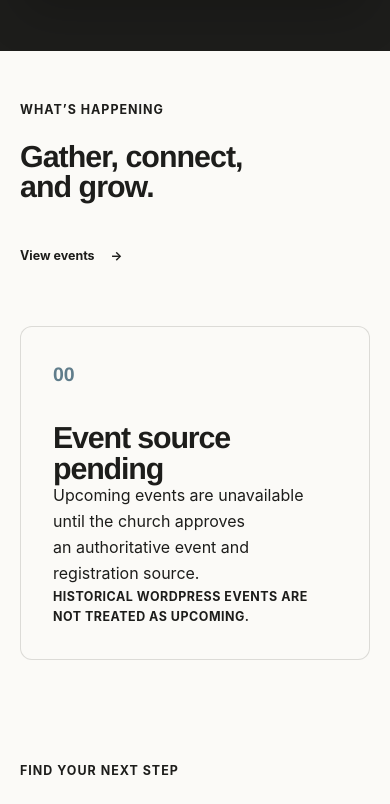
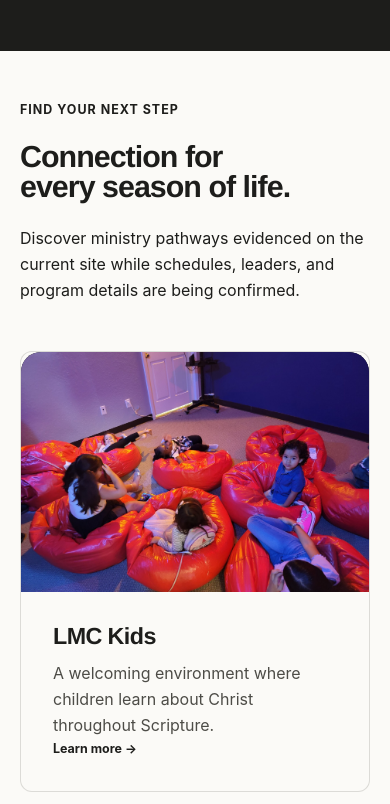
Before and after one commit to living-message-church/living-message-church, a Next.js app: page / in a window 390 px wide. Shown: the part 3023-3827 px from the top of the page. Built offline with nearby package versions, Linux system fonts and the light colour scheme.

Commit message:
Elevate homepage storytelling

```diff
--- a/src/components/sections/ministry-grid.tsx
+++ b/src/components/sections/ministry-grid.tsx
@@ -10,7 +10,7 @@ export function MinistryGrid() {
   return (
     <Section tone={content.tone} labelledBy="ministries-title">
       <div className="section-intro"><Eyebrow>{content.eyebrow}</Eyebrow><Heading id="ministries-title">{content.title}</Heading><p>{content.body}</p></div>
-      <div className="card-grid">
+      <div className="card-grid ministry-story-grid">
         {ministries.map((ministry) => (
           <Card key={ministry.id} className="ministry-card">
             <MediaFrame image={homePhotography.ministries[ministry.id]} label={`${ministry.name.value} photography`} ratio="landscape" tone="sage" sizes="(max-width: 48rem) 100vw, (max-width: 70rem) 50vw, (max-width: 100rem) 33vw, 34rem" />
--- a/src/components/sections/sunday-invitation.tsx
+++ b/src/components/sections/sunday-invitation.tsx
@@ -7,7 +7,7 @@ export function SundayInvitation() {
   const content = homeSections.invitation;
   const inPerson = serviceTimes.filter((service) => service.format === "in-person");
   return (
-    <Section tone={content.tone} labelledBy="invitation-title" containerClassName="invitation-grid">
+    <Section className="invitation-section" tone={content.tone} labelledBy="invitation-title" containerClassName="invitation-grid">
       <div><Eyebrow>{content.eyebrow}</Eyebrow><Heading id="invitation-title" size="page">{content.title}</Heading></div>
       <div className="invitation-details"><p className="lede">Sundays<br /><strong>{inPerson.map((service) => service.time).join(" & ")}</strong></p><p>{contactInformation.address.value.display}</p>{content.actions ? <ActionGroup actions={content.actions} /> : null}</div>
     </Section>
--- a/src/components/sections/upcoming-events.tsx
+++ b/src/components/sections/upcoming-events.tsx
@@ -6,6 +6,8 @@ import { Section } from "@/components/ui/section";
 import { Eyebrow, Heading } from "@/components/ui/typography";
 
 export function UpcomingEvents({ feed }: { feed: ContentFeedResult<ChurchEvent> }) {
+  if (feed.status === "unavailable" || feed.items.length === 0) return null;
+
   const content = homeSections.events;
   return (
     <Section tone={content.tone} labelledBy="events-title">
--- a/src/styles/globals.css
+++ b/src/styles/globals.css
@@ -164,11 +164,19 @@ button, input, textarea, select { font: inherit; }
 .card-grid { display: grid; grid-template-columns: repeat(3, 1fr); gap: var(--space-4); }
 .ministry-card { transition: background-color 160ms ease, border-color 160ms ease; }
 .ministry-card:hover { border-color: color-mix(in srgb, var(--color-ink) 26%, transparent); }
+.ministry-story-grid { grid-template-columns: repeat(2, minmax(0, 1fr)); gap: var(--space-5); }
+.ministry-story-grid .ministry-card:first-child { display: grid; grid-column: 1 / -1; grid-template-columns: minmax(0, 1.35fr) minmax(18rem, 0.65fr); }
+.ministry-story-grid .ministry-card:first-child .media-frame { border-radius: var(--radius-image) 0 0 var(--radius-image); aspect-ratio: 16 / 10; }
+.ministry-story-grid .ministry-card:first-child .card-copy { display: grid; align-content: center; padding: clamp(2rem, 4vw, 3.5rem); }
+.ministry-story-grid .ministry-card:first-child .card-copy p { max-width: 30ch; }
 .card-copy { padding: var(--space-4); }
 .card-copy h3 { margin: 0 0 0.75rem; font-family: var(--font-display); font-size: var(--step-2); font-weight: 700; letter-spacing: -0.025em; line-height: 1.08; }
 .card-copy p { max-width: 34ch; color: var(--color-ink-soft); }
 .card-copy a { font-size: var(--step--1); font-weight: 720; letter-spacing: 0; }
 .outreach-mark { font-family: var(--font-display); font-size: var(--step-4); font-weight: 740; letter-spacing: -0.045em; line-height: 0.84; }
+.invitation-section { display: flex; min-height: clamp(34rem, 48vw, 42rem); align-items: center; background-image: linear-gradient(90deg, rgb(18 19 17 / 0.93) 0%, rgb(18 19 17 / 0.78) 48%, rgb(18 19 17 / 0.5) 100%), url("/images/general/living-message-community-welcome.jpg"); background-position: center 46%; background-size: cover; }
+.invitation-section .container-shell { width: min(100% - (var(--gutter) * 2), var(--container-wide)); }
+.invitation-section .heading-page { max-width: 11ch; }
 .invitation-details .lede strong { color: var(--color-gold); }
 
 .page-hero { position: relative; isolation: isolate; overflow: hidden; border-top: 1px solid rgb(255 255 255 / 0.08); background: var(--color-ink); color: var(--color-paper-bright); padding-block: clamp(4rem, 7vw, 7rem); }
@@ -192,7 +200,7 @@ button, input, textarea, select { font: inherit; }
 .feed-meta { font-size: var(--step--1); font-weight: 750; letter-spacing: 0.04em; text-transform: uppercase; }
 .message-card-grid, .event-card-grid { display: grid; grid-template-columns: repeat(3, minmax(0, 1fr)); gap: var(--space-4); }
 .message-card h2, .event-card h2 { margin: 0; font-family: var(--font-display); font-size: var(--step-2); letter-spacing: -0.05em; line-height: 1; }
-.youtube-player { position: relative; overflow: hidden; width: 100%; border: 1px solid rgb(255 255 255 / 0.18); border-radius: var(--radius-image); aspect-ratio: 16 / 9; background: #080808; box-shadow: 0 1rem 3rem rgb(0 0 0 / 0.18); }
+.youtube-player { position: relative; overflow: hidden; width: 100%; border: 1px solid rgb(255 255 255 / 0.18); border-radius: var(--radius-image); aspect-ratio: 16 / 9; background: #080808; }
 .youtube-player iframe { position: absolute; width: 100%; height: 100%; border: 0; inset: 0; }
 .youtube-player-empty { display: grid; place-items: center; min-height: 18rem; padding: var(--space-5); color: rgb(255 255 255 / 0.72); text-align: center; }
 .message-library { display: grid; gap: var(--space-7); }
@@ -306,7 +314,6 @@ button, input, textarea, select { font: inherit; }
   .mobile-menu { display: block; }
   .hero-grid { grid-template-columns: minmax(0, 1fr) minmax(15rem, 17rem); gap: var(--space-5); }
   .card-grid { grid-template-columns: repeat(2, 1fr); }
-  .ministry-card:last-child { grid-column: 1 / -1; display: grid; grid-template-columns: 1fr 1fr; }
   .message-card-grid, .event-card-grid { grid-template-columns: repeat(2, minmax(0, 1fr)); }
   .message-library-grid { grid-template-columns: repeat(2, minmax(0, 1fr)); }
   .identity-layout { grid-template-columns: minmax(0, 1.15fr) minmax(18rem, 0.85fr); gap: var(--space-6); }
@@ -335,7 +342,8 @@ button, input, textarea, select { font: inherit; }
   .section-intro { display: block; }
   .section-intro .heading { margin-bottom: var(--space-4); }
   .card-grid, .facts-grid, .visit-list { grid-template-columns: 1fr; }
-  .ministry-card:last-child { grid-column: auto; display: block; }
+  .ministry-story-grid .ministry-card:first-child { display: block; grid-column: auto; }
+  .ministry-story-grid .ministry-card:first-child .media-frame { border-radius: var(--radius-image) var(--radius-image) 0 0; aspect-ratio: 16 / 11; }
   .footer-lead .footer-facts { grid-column: 1; }
   .footer-grid { grid-template-columns: repeat(2, 1fr); }
   .footer-grid > div:first-child { grid-column: 1 / -1; margin-bottom: var(--space-4); }
@@ -354,6 +362,7 @@ button, input, textarea, select { font: inherit; }
   .identity-media { max-width: none; }
   .identity-media .media-frame { aspect-ratio: 16 / 10; }
   .visit-visual .media-frame { aspect-ratio: 16 / 11; }
+  .invitation-section { min-height: 36rem; background-position: 58% center; }
   .editorial-panel { min-height: 0; }
   .feed-empty-state { min-height: 16rem; grid-template-columns: 1fr; }
   .contact-placeholder { min-height: 18rem; padding: var(--space-5); }
```
Also changed, not shown: 4 other files (tests, documents, lock files or other folders).
